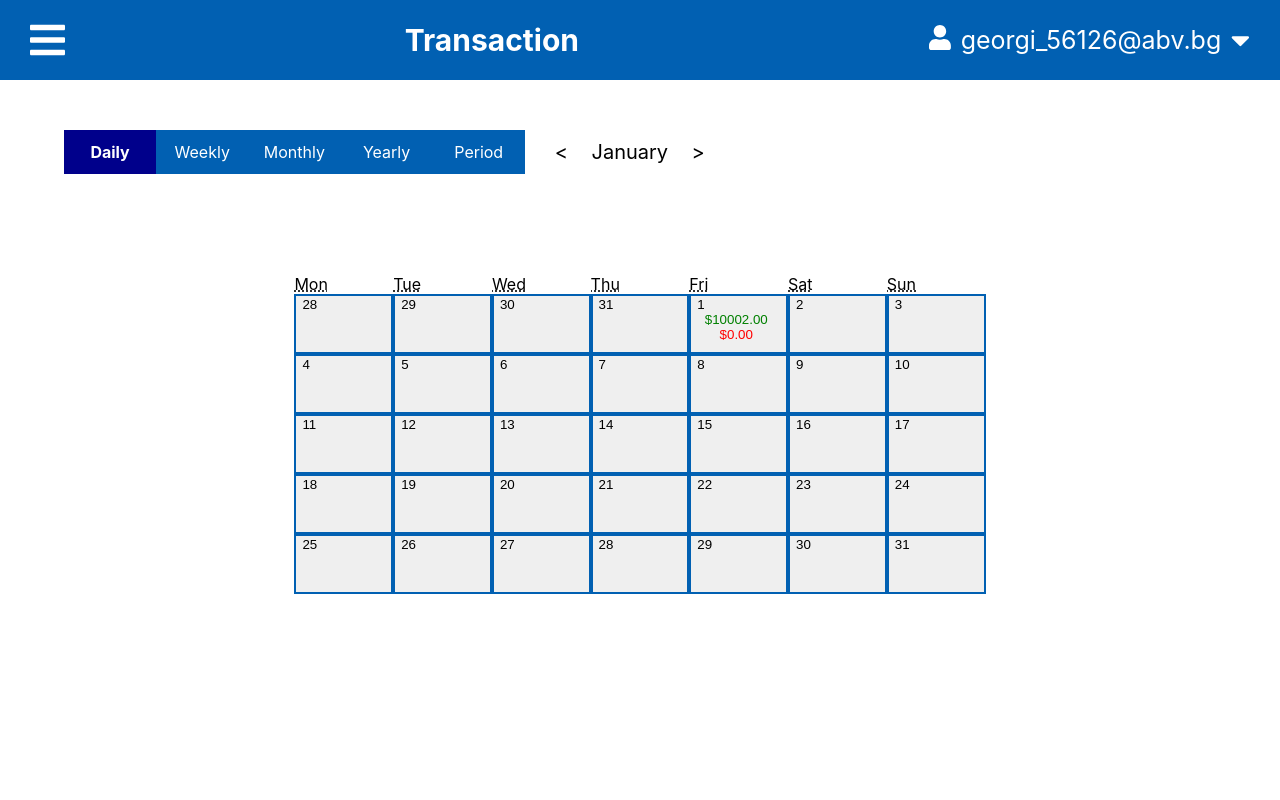
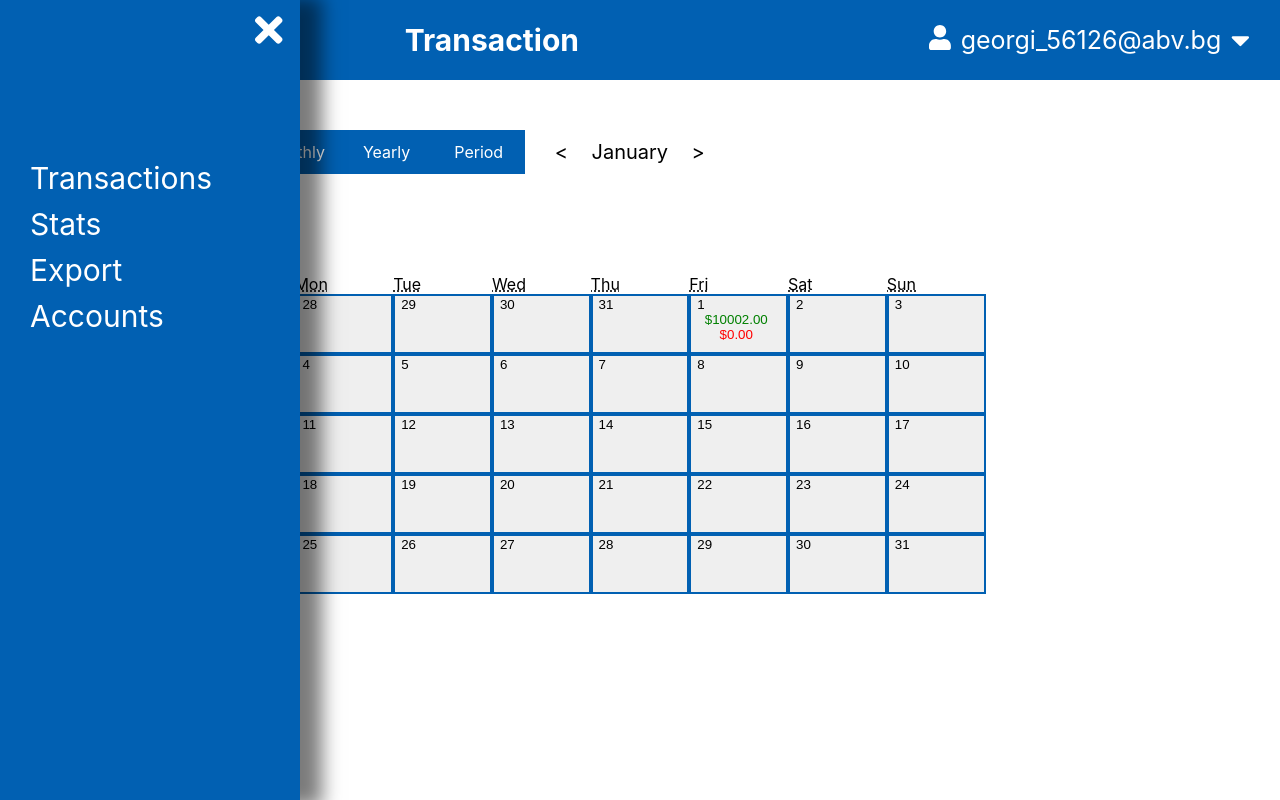
Before and after one commit to Nikolas9898/budget-tracker, a React (Create React App) app: page /transaction/daily in a window 1280 px wide. Both pictures are taken after a click on the icon 47 px from the left and 40 px from the top of the page. Built offline with nearby package versions, Linux system fonts and the light colour scheme.

Commit message:
create sideBar

```diff
--- a/src/desktop/layout/navBar/NavBar.tsx
+++ b/src/desktop/layout/navBar/NavBar.tsx
@@ -1,18 +1,33 @@
-import React from "react";
+import React, { useState } from "react";
 import NavBarStyle from "./NavBarStyle.module.css";
 import { FontAwesomeIcon } from "@fortawesome/react-fontawesome";
 import { faCaretDown, faBars, faUser } from "@fortawesome/free-solid-svg-icons";
+import SideBar from "../sideBar/SideBar";
+
 const NavBar = () => {
+  const [sideBarIsOpen, setSideBarIsOpen] = useState(false);
   return (
+      <div>
           <nav className={NavBarStyle.container}>
-      <FontAwesomeIcon className={NavBarStyle.menu_bar} icon={faBars} />
+              <FontAwesomeIcon
+                  className={NavBarStyle.menu_bar}
+                  icon={faBars}
+                  onClick={() => setSideBarIsOpen(true)}
+              />
               <div className={NavBarStyle.page_title}>Transaction</div>
               <div className={NavBarStyle.user_content}>
                   <FontAwesomeIcon className={NavBarStyle.user_email} icon={faUser} />
                   <span className={NavBarStyle.user_email}>georgi_56126@abv.bg</span>
                   <FontAwesomeIcon className={NavBarStyle.menu_down} icon={faCaretDown} />
               </div>
+
           </nav>
+          <SideBar
+            sideBarIsOpen={sideBarIsOpen}
+            setSideBarIsOpen={setSideBarIsOpen}
+          />
+      </div>
+
   );
 };
 
--- /dev/null
+++ b/src/desktop/layout/sideBar/SideBar.tsx
@@ -0,0 +1,34 @@
+import React from "react";
+import SideBarStyle from "./SideBarStyle.module.css";
+import { FontAwesomeIcon } from "@fortawesome/react-fontawesome";
+import { faTimes } from "@fortawesome/free-solid-svg-icons";
+import {Link} from "react-router-dom";
+
+type Props={
+  sideBarIsOpen:boolean;
+  setSideBarIsOpen:(value:boolean)=>void;
+}
+
+const SideBar: React.FC<Props> = ({ sideBarIsOpen, setSideBarIsOpen }) => {
+  return (
+    <div>
+      {sideBarIsOpen ? (
+        <div className={SideBarStyle.wrapper}>
+          <FontAwesomeIcon
+            className={SideBarStyle.close_button}
+            icon={faTimes}
+            onClick={() => setSideBarIsOpen(false)}
+          />
+          <div className={SideBarStyle.content}>
+            <Link to='/transaction/monthly' className={SideBarStyle.title}>Transactions</Link>
+            <Link to='/stats' className={SideBarStyle.title}>Stats</Link>
+            <Link to='/export' className={SideBarStyle.title}>Export</Link>
+            <Link to='/accounts' className={SideBarStyle.title}>Accounts</Link>
+          </div>
+        </div>
+      ) : null}
+    </div>
+  );
+};
+
+export default SideBar;
--- /dev/null
+++ b/src/desktop/layout/sideBar/SideBarStyle.module.css
@@ -0,0 +1,28 @@
+.wrapper {
+  position: fixed;
+  left: 0;
+  top: 0;
+  background: #0160b2;
+  width: 300px;
+  height: 100vh;
+  box-shadow: 17px 2px 18px 5px rgba(0, 0, 0, 0.52);
+}
+.close_button {
+  font-size: 40px;
+  color: white;
+  cursor: pointer;
+  margin-left: 85%;
+  margin-top: 10px;
+}
+.content {
+  padding: 30px;
+  margin-top: 70px;
+  display: grid;
+}
+.title {
+  font-size: 30px;
+  color: white;
+  margin-top: 10px;
+  cursor: pointer;
+  text-decoration: none;
+}
--- /dev/null
+++ b/src/desktop/pages/homePage/HomePage.tsx
@@ -0,0 +1,14 @@
+import React from 'react';
+import NavBar from "../../layout/navBar/NavBar";
+
+
+const HomePage = () => {
+    return (
+        <div>
+        <NavBar/>
+        </div>
+    );
+};
+
+
+export default HomePage;
--- a/src/desktop/routes.tsx
+++ b/src/desktop/routes.tsx
@@ -3,12 +3,14 @@ import { BrowserRouter as Router, Switch, Route } from "react-router-dom";
 import LoginPage from "./pages/loginPage/LoginPage";
 import TransactionPage from "./pages/transactionPage/TransactionPage";
 import WeeklyPage from "./pages/transactionPage/WeeklyPage";
+import HomePage from "./pages/homePage/HomePage";
 
 const Routes = () => {
   return (
     <Router>
       <Switch>
         <Route path="/login" exact component={LoginPage} />
+        <Route path="/" exact component={HomePage} />
         <Route path="/transaction/monthly" exact component={TransactionPage} />
         <Route path="/transaction/daily" exact component={TransactionPage} />
         <Route path="/transaction/yearly" exact component={TransactionPage} />
```
Lines whose indentation alone changed are shown as unchanged.
